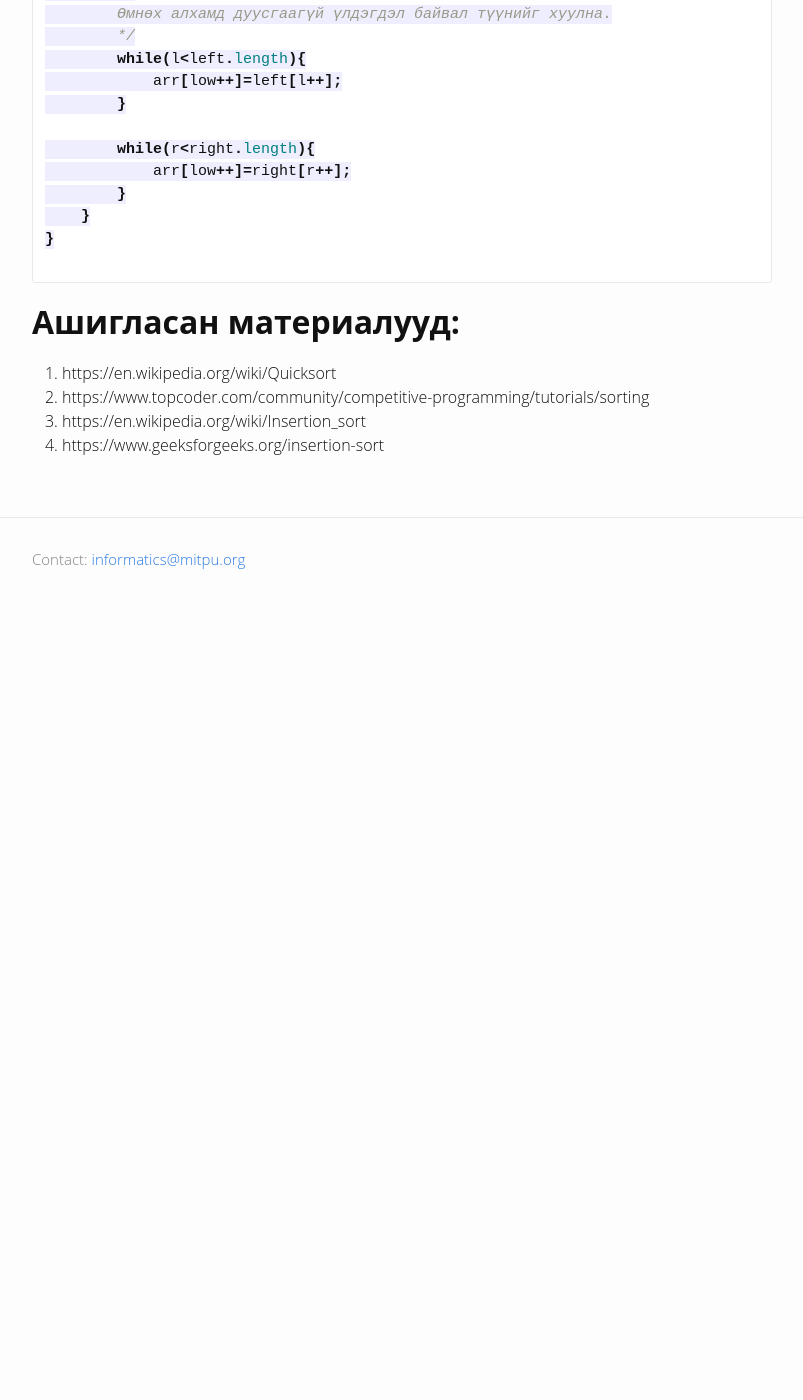
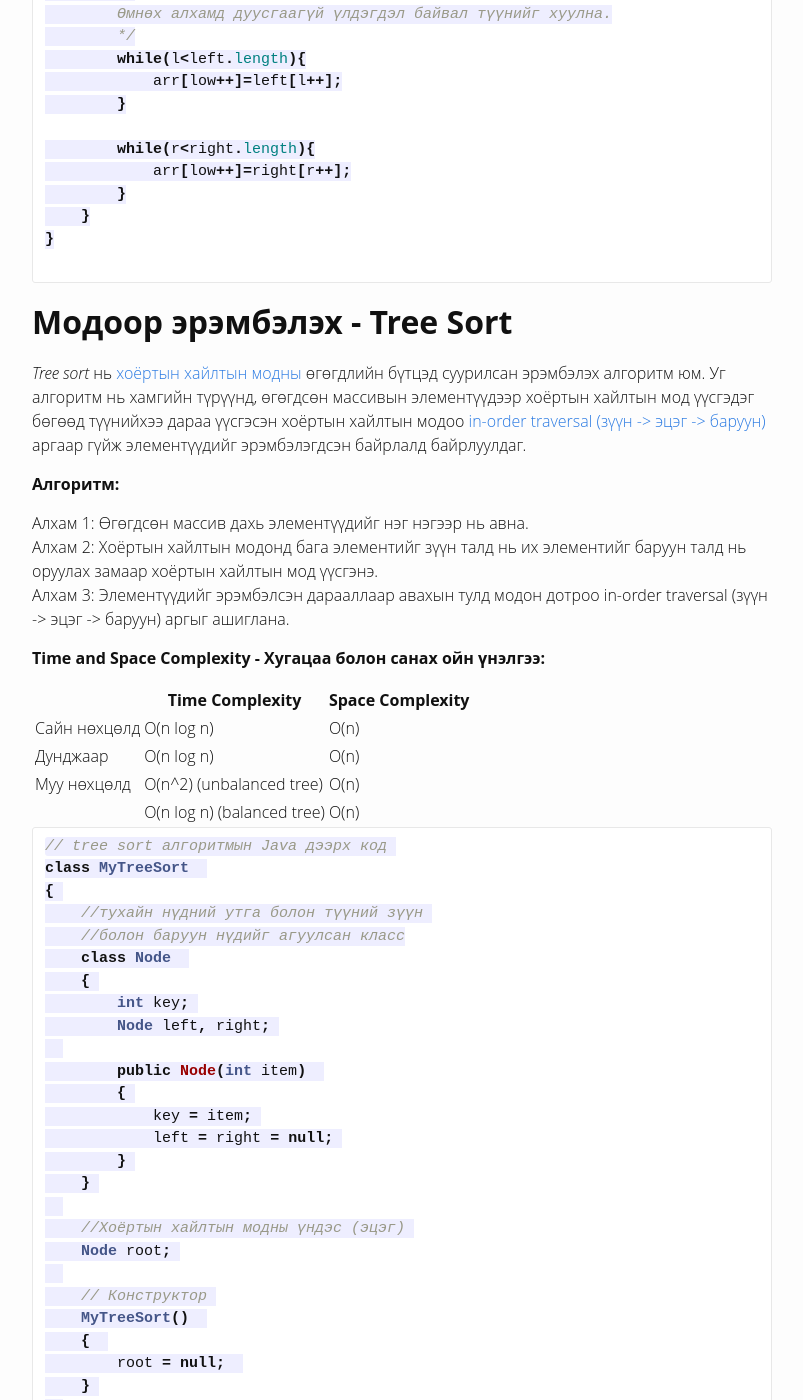
Before and after one commit to MITPU/informatics, a Jekyll site: the page built from _posts/2019-11-26-sort.markdown, in a window 1280 px wide and 1400 px high, scrolled down 5014 px. Shown: the whole window, without its empty margins (238-1041 px from the left). Built offline with Jekyll 4.4.1, drawn with Linux system fonts in a browser that asks for light colours; before the commit the page ends 5644 px from its top, so only the background shows below that; some of the changed text lies outside the part shown.

Commit message:
Adding Tree sort
-Adding tree sort
-Mentioning sources

````diff
--- a/_posts/2019-11-26-sort.markdown
+++ b/_posts/2019-11-26-sort.markdown
@@ -217,12 +217,117 @@ public class MergeSort{
 
 ```
 
+## **Модоор эрэмбэлэх - Tree Sort**
+*Tree sort* нь [хоёртын хайлтын модны](https://www.geeksforgeeks.org/binary-search-tree-set-1-search-and-insertion) өгөгдлийн бүтцэд суурилсан эрэмбэлэх алгоритм юм. Уг алгоритм нь хамгийн түрүүнд, өгөгдсөн массивын элементүүдээр хоёртын хайлтын мод үүсгэдэг бөгөөд түүнийхээ дараа үүсгэсэн хоёртын хайлтын модоо [in-order traversal (зүүн -> эцэг -> баруун)](https://www.geeksforgeeks.org/binary-search-tree-set-1-search-and-insertion) аргаар гүйж элементүүдийг эрэмбэлэгдсэн байрлалд байрлуулдаг.
+
+**Алгоритм:**
+
+Алхам 1: Өгөгдсөн массив дахь элементүүдийг нэг нэгээр нь авна.\
+Алхам 2: Хоёртын хайлтын модонд бага элементийг зүүн талд нь их элементийг баруун талд нь оруулах замаар хоёртын хайлтын мод үүсгэнэ.\
+Алхам 3: Элементүүдийг эрэмбэлсэн дарааллаар авахын тулд модон дотроо in-order traversal (зүүн -> эцэг -> баруун) аргыг ашиглана.
+
+**Time and Space Complexity -  Хугацаа болон санах ойн үнэлгээ:**
+
+|   | Time Complexity  | Space Complexity  |
+|---|---|---|
+| Сайн нөхцөлд  | O(n log n) |  O(n) |
+| Дунджаар | O(n log n)  | O(n) |
+| Муу нөхцөлд  | O(n^2) (unbalanced tree)  |  O(n) |
+|   | O(n log n) (balanced tree)  |  O(n) |
+
+```java
+// tree sort алгоритмын Java дээрх код
+class MyTreeSort
+{
+    //тухайн нүдний утга болон түүний зүүн
+    //болон баруун нүдийг агуулсан класс
+    class Node
+    {
+        int key;
+        Node left, right;
+
+        public Node(int item)
+        {
+            key = item;
+            left = right = null;
+        }
+    }
+
+    //Хоёртын хайлтын модны үндэс (эцэг)
+    Node root;
+
+    // Конструктор
+    MyTreeSort()
+    {
+        root = null;
+    }
+
+    // insertRec() дуудах функц
+    void insert(int key)
+    {
+        root = insertRec(root, key);
+    }
+
+    /* Хоёртын хайлтын модонд
+    утга нэмэх рекурсив функц */
+    Node insertRec(Node root, int key)
+    {
+
+        /*Мод хоосон байвал шинэ нүд буцаана */
+        if (root == null)
+        {
+            root = new Node(key);
+            return root;
+        }
+
+        /*хоосон биш бол модны салааруу доош рекурс хийнэ */
+        if (key < root.key)
+            root.left = insertRec(root.left, key);
+        else if (key > root.key)
+            root.right = insertRec(root.right, key);
+
+        /* үндсийг буцаана */
+        return root;
+    }
+
+    //  Хоёртын хайлтын модонд in-order traversal хийх функц
+    void inorderRec(Node root)
+    {
+        if (root != null)
+        {
+            inorderRec(root.left);
+            System.out.print(root.key + " ");
+            inorderRec(root.right);
+        }
+    }
+    void treeins(int arr[])
+    {
+        for(int i = 0; i < arr.length; i++)
+        {
+            insert(arr[i]);
+        }
+
+    }
+
+    // main функц
+    public static void main(String[] args)
+    {
+        MyTreeSort tree = new MyTreeSort();
+        int arr[] = {5, 4, 7, 2, 11};
+        tree.treeins(arr);
+        tree.inorderRec(tree.root);
+    }
+}
+
+```
 
 ## **Ашигласан материалууд:**
 1. https://en.wikipedia.org/wiki/Quicksort
 2. https://www.topcoder.com/community/competitive-programming/tutorials/sorting
 3. https://en.wikipedia.org/wiki/Insertion_sort
 4. https://www.geeksforgeeks.org/insertion-sort
+5. https://en.wikipedia.org/wiki/Tree_sort
+6. https://www.geeksforgeeks.org/tree-sort
 
 [Quicksort]: https://en.wikipedia.org/wiki/Quicksort
 [Divide and Conquer]: https://en.wikipedia.org/wiki/Divide-and-conquer_algorithm
````
